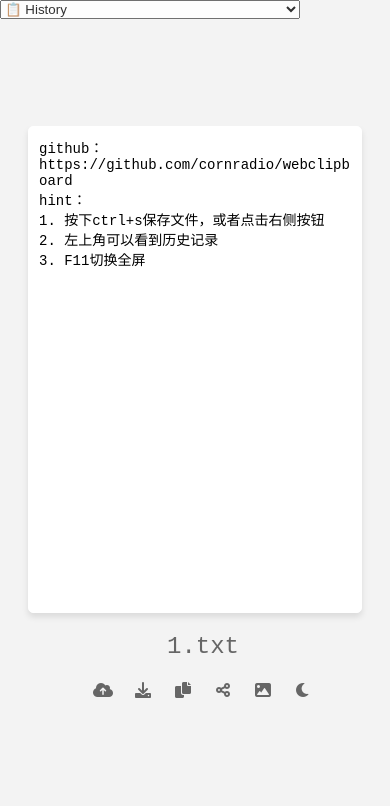
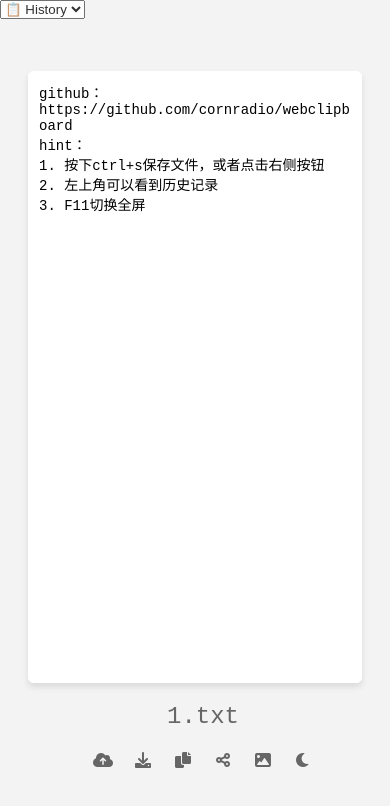
Before and after one commit to cornradio/webclipboard, a website: page allnode_version/public/index.html in a window 390 px wide. Drawn offline with Linux system fonts and the light colour scheme; files whose address does not match are found by name.

Commit message:
微调 for iphone

```diff
--- a/allnode_version/public/index.html
+++ b/allnode_version/public/index.html
@@ -4,7 +4,8 @@
 <head>
     <meta charset="UTF-8">
     <link rel="icon" href="">
-    <meta name="viewport" content="width=device-width, initial-scale=1.0">
+    <meta name="viewport" content="width=device-width, initial-scale=1.0, maximum-scale=1.0, user-scalable=no">
+
     <!-- 添加苹果快捷方式图标 -->
     <!-- <link rel="apple-touch-icon" href="icon.png" /> -->
     <link rel="apple-touch-icon" href="icon.icns" />
@@ -191,14 +192,10 @@
             }
 
             textarea {
-                height: 55vh;
+                height: 70vh;
+                margin-top: 15px;
             }
 
-            /* 输入框和选择框保持原样 */
-            #fileName, #selectOldFile {
-                width: 100%;
-                max-width: 300px;
-            }
 
             /* 按钮容器横向排列 */
             .button-row {
```
